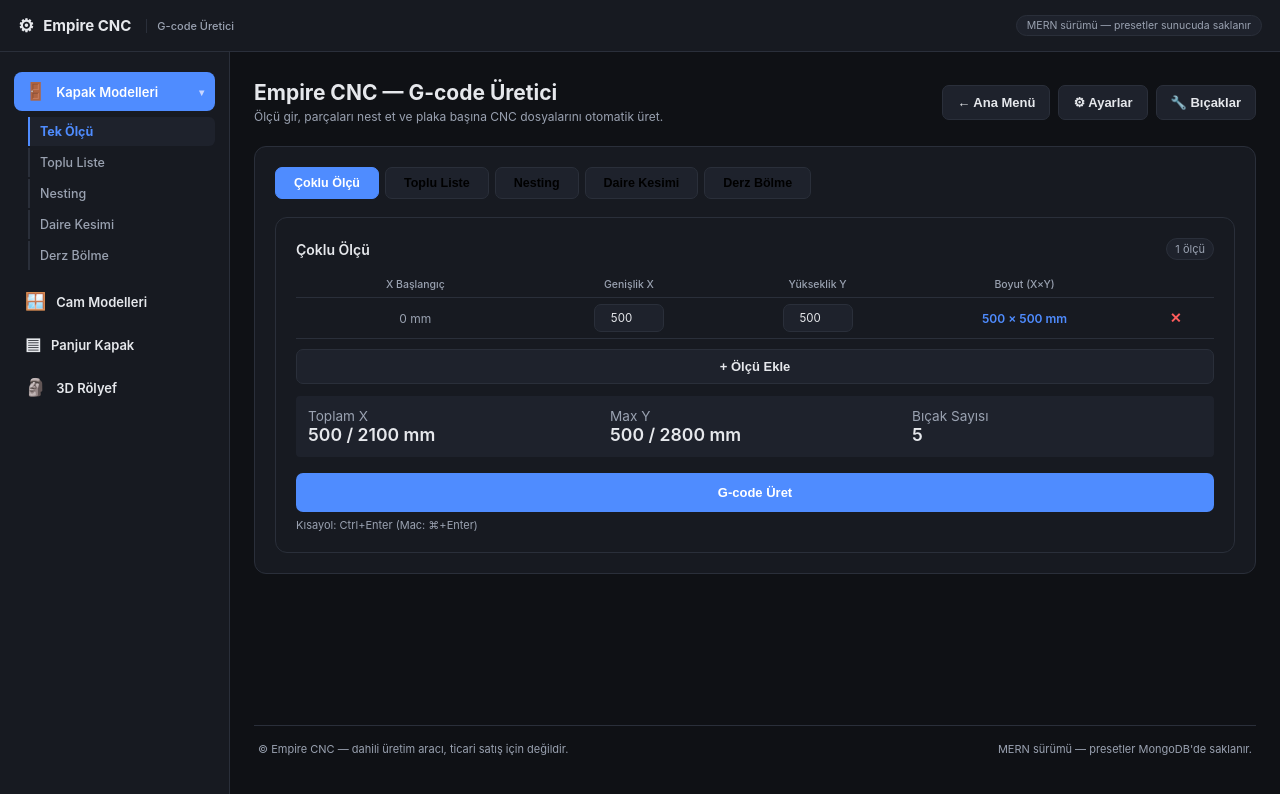
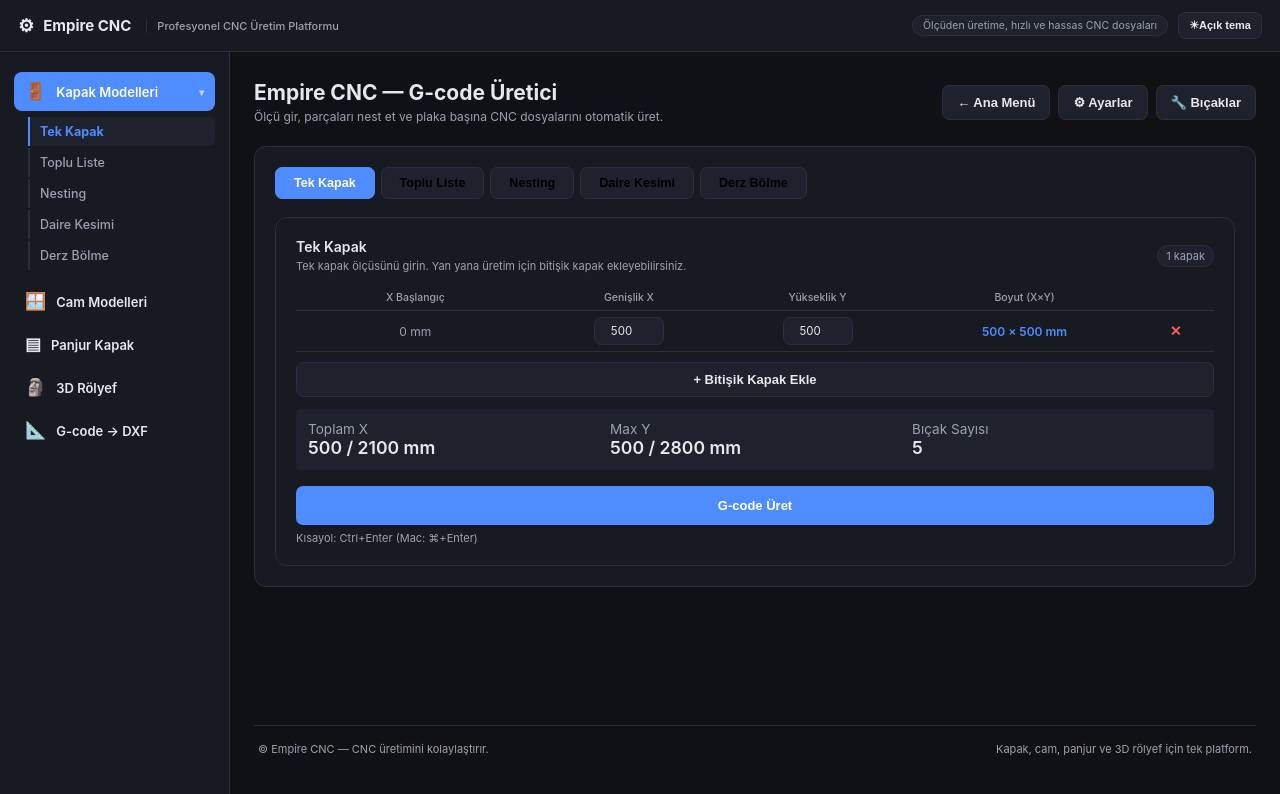
Before and after one commit to kerimkambug/cncv3, a React (Vite) app in the folder client/: page / in a window 1280 px wide. Shown: the top 794 px of the page. Built offline with nearby package versions, Linux system fonts and the light colour scheme; no server answers.

Commit message:
chore: bekleyen UI degisiklikleri ve site-analysis gorseli

```diff
--- a/client/src/App.jsx
+++ b/client/src/App.jsx
@@ -1,4 +1,4 @@
-import { useState } from 'react';
+import { useEffect, useState } from 'react';
 import Topnav from './components/Topnav.jsx';
 import Footer from './components/Footer.jsx';
 import Sidebar from './components/Sidebar.jsx';
@@ -7,10 +7,24 @@
 import CamModule from './components/cam/CamModule.jsx';
 import PanjurModule from './components/panjur/PanjurModule.jsx';
 import ReliefGenerator from './components/ReliefGenerator.jsx';
+import GcodeDxfConverter from './components/GcodeDxfConverter.jsx';
 
 export default function App() {
   const [activeModule, setActiveModule] = useState('kapak');
   const [activeOp, setActiveOp] = useState('single');
+  const [theme, setTheme] = useState(() => {
+    try {
+      const saved = JSON.parse(localStorage.getItem('empire-cnc-theme'));
+      return { mode: saved?.mode === 'light' ? 'light' : 'dark' };
+    } catch {
+      return { mode: 'dark' };
+    }
+  });
+
+  useEffect(() => {
+    document.documentElement.dataset.theme = theme.mode;
+    localStorage.setItem('empire-cnc-theme', JSON.stringify(theme));
+  }, [theme]);
 
   function handleNavigate(mod, op) {
     setActiveModule(mod);
@@ -19,7 +33,7 @@
 
   return (
     <div className="app-layout">
-      <Topnav onHome={() => setActiveModule('menu')} />
+      <Topnav onHome={() => setActiveModule('menu')} theme={theme} setTheme={setTheme} />
       <div className="app-body">
         <Sidebar activeModule={activeModule} activeOp={activeOp} onNavigate={handleNavigate} />
         <main className="main-content">
@@ -28,6 +42,7 @@
           {activeModule === 'cam' && <CamModule onBackToMenu={() => setActiveModule('menu')} />}
           {activeModule === 'panjur' && <PanjurModule onBackToMenu={() => setActiveModule('menu')} />}
           {activeModule === 'relief' && <ReliefGenerator onBackToMenu={() => setActiveModule('menu')} />}
+          {activeModule === 'gcode-dxf' && <GcodeDxfConverter onBackToMenu={() => setActiveModule('menu')} />}
           <Footer />
         </main>
       </div>
--- a/client/src/components/Footer.jsx
+++ b/client/src/components/Footer.jsx
@@ -1,8 +1,8 @@
 export default function Footer() {
   return (
     <footer className="app-footer">
-      <span>© Empire CNC — dahili üretim aracı, ticari satış için değildir.</span>
-      <span>MERN sürümü — presetler MongoDB'de saklanır.</span>
+      <span>© Empire CNC — CNC üretimini kolaylaştırır.</span>
+      <span>Kapak, cam, panjur ve 3D rölyef için tek platform.</span>
     </footer>
   );
 }
--- a/client/src/components/MainMenu.jsx
+++ b/client/src/components/MainMenu.jsx
@@ -46,6 +46,16 @@
             <span className="module-desc">Görsel yükle (PNG/JPG), derinlik haritasına çevirip 3D rölyef takım yolu üret.</span>
           </button>
 
+          <button
+            type="button"
+            className="module-btn"
+            onClick={() => onSelectModule('gcode-dxf')}
+          >
+            <span className="module-icon">📐</span>
+            <span className="module-name">G-code → DXF</span>
+            <span className="module-desc">Mevcut CNC takım yollarını okuyup katmanlı DXF dosyasına dönüştür.</span>
+          </button>
+
         </div>
       </div>
     </div>
--- a/client/src/components/Sidebar.jsx
+++ b/client/src/components/Sidebar.jsx
@@ -1,7 +1,7 @@
 import { useState } from 'react';
 
 const KAPAK_OPS = [
-  { key: 'single', label: 'Tek Ölçü' },
+  { key: 'single', label: 'Tek Kapak' },
   { key: 'batch', label: 'Toplu Liste' },
   { key: 'nesting', label: 'Nesting' },
   { key: 'circle', label: 'Daire Kesimi' },
@@ -69,6 +69,15 @@
         <span className="sidebar-nav-label">3D Rölyef</span>
       </button>
 
+      <button
+        type="button"
+        className={`sidebar-nav-btn${activeModule === 'gcode-dxf' ? ' active' : ''}`}
+        onClick={() => onNavigate('gcode-dxf')}
+      >
+        <span className="sidebar-nav-icon">📐</span>
+        <span className="sidebar-nav-label">G-code → DXF</span>
+      </button>
+
     </nav>
   );
 }
--- a/client/src/components/Topnav.jsx
+++ b/client/src/components/Topnav.jsx
@@ -1,12 +1,24 @@
-export default function Topnav({ onHome }) {
+export default function Topnav({ onHome, theme, setTheme }) {
   return (
     <header className="topnav">
       <div className="topnav-brand" onClick={onHome} style={{ cursor: onHome ? 'pointer' : 'default' }}>
         <span className="topnav-logo">⚙</span> Empire CNC
-        <span className="topnav-tagline">G-code Üretici</span>
+        <span className="topnav-tagline">Profesyonel CNC Üretim Platformu</span>
       </div>
       <div className="topnav-right">
-        <span className="topnav-badge">MERN sürümü — presetler sunucuda saklanır</span>
+        <span className="topnav-badge">Ölçüden üretime, hızlı ve hassas CNC dosyaları</span>
+        <div className="theme-control">
+          <button
+            type="button"
+            className="theme-toggle"
+            aria-label={theme.mode === 'dark' ? 'Açık temaya geç' : 'Gece moduna geç'}
+            title={theme.mode === 'dark' ? 'Açık temaya geç' : 'Gece moduna geç'}
+            onClick={() => setTheme((current) => ({ mode: current.mode === 'dark' ? 'light' : 'dark' }))}
+          >
+            <span aria-hidden="true">{theme.mode === 'dark' ? '☀' : '☾'}</span>
+            {theme.mode === 'dark' ? 'Açık tema' : 'Gece modu'}
+          </button>
+        </div>
       </div>
     </header>
   );
--- a/client/src/components/kapak/KapakModule.jsx
+++ b/client/src/components/kapak/KapakModule.jsx
@@ -10,7 +10,7 @@
 import { DEFAULT_MACHINE_CONFIG, DEFAULT_PLATE_CONFIG } from '../../lib/gcode/common.js';
 
 const TABS = [
-  { key: 'single', label: 'Çoklu Ölçü' },
+  { key: 'single', label: 'Tek Kapak' },
   { key: 'batch', label: 'Toplu Liste' },
   { key: 'nesting', label: 'Nesting' },
   { key: 'circle', label: 'Daire Kesimi' },
--- a/client/src/components/kapak/TekOlcu.jsx
+++ b/client/src/components/kapak/TekOlcu.jsx
@@ -126,8 +126,13 @@
   return (
     <div className="card">
       <div className="tool-header-row" style={{ marginBottom: 12 }}>
-        <h2 style={{ margin: 0 }}>Çoklu Ölçü</h2>
-        <span className="badge">{measurements.length} ölçü</span>
+        <div>
+          <h2 style={{ margin: 0 }}>Tek Kapak</h2>
+          <div className="hint" style={{ marginTop: 4 }}>
+            Tek kapak ölçüsünü girin. Yan yana üretim için bitişik kapak ekleyebilirsiniz.
+          </div>
+        </div>
+        <span className="badge">{measurements.length} kapak</span>
       </div>
 
       <table className="tool-table">
@@ -183,7 +188,7 @@
       </table>
 
       <button type="button" className="btn-secondary add-row-btn" onClick={addMeasurement}>
-        + Ölçü Ekle
+        + Bitişik Kapak Ekle
       </button>
 
       {summaryValid && (
```
Also changed, not shown: 1 other file (tests, documents, lock files or other folders).
